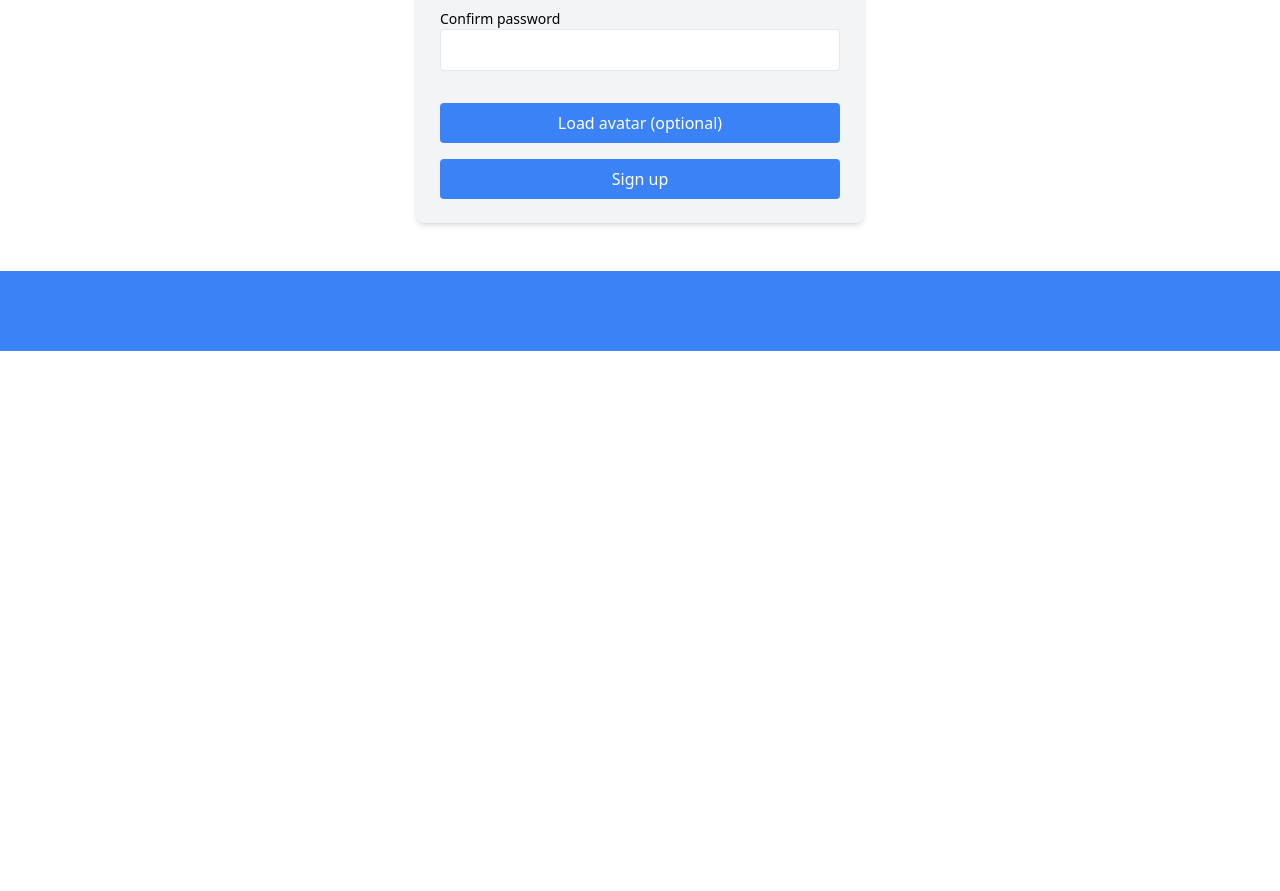
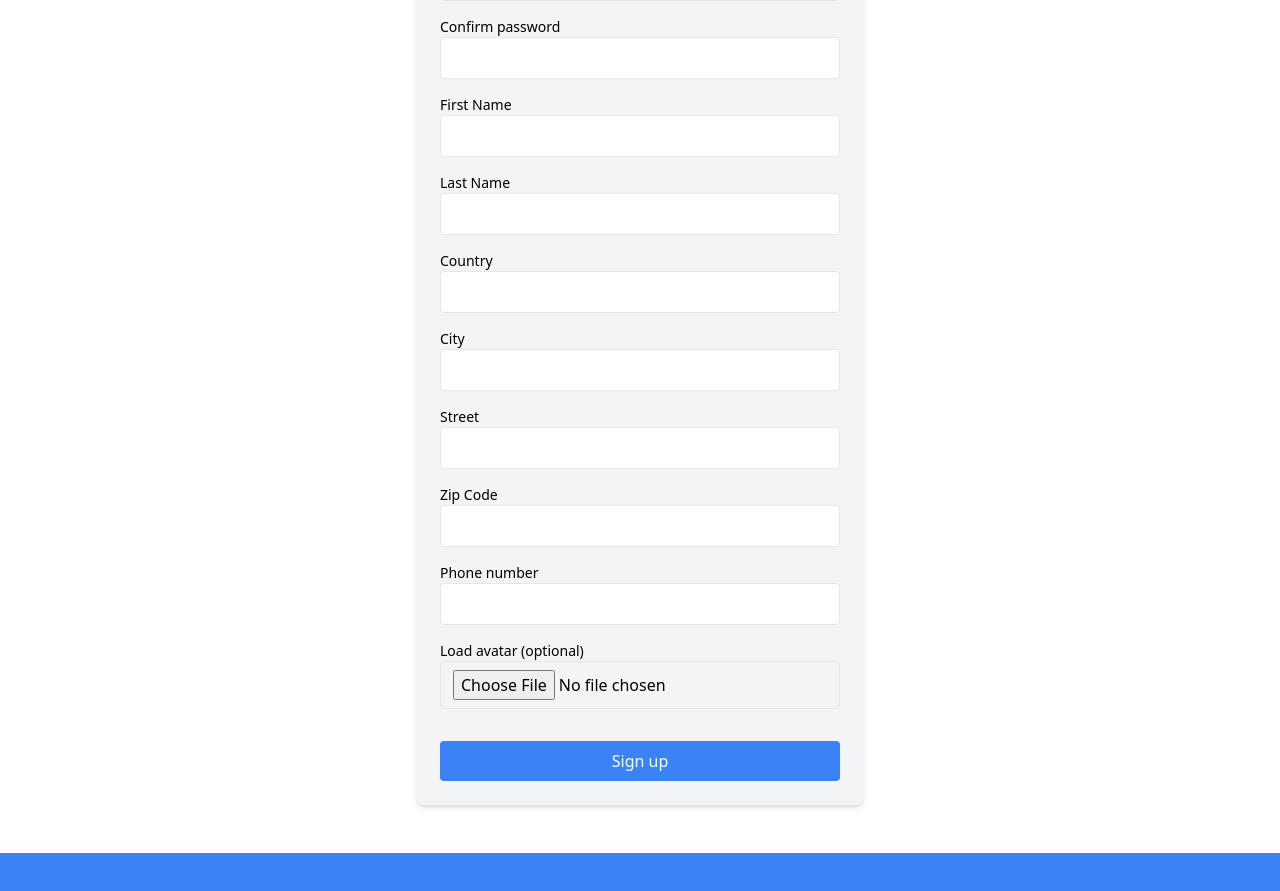
Before and after one commit to kzi-nastava/iks-project-event-planner-siit-2024-team-31, an Angular app: page /register in a window 1280 px wide. Shown: the part 413-1304 px from the top of the page. Before the commit the page ends 800 px from the top, so only its background shows below. Built offline with nearby package versions, Linux system fonts and the light colour scheme.

Commit message:
Finished refactoring auth, changed request register data, added photo saving

```diff
--- a/src/app/components/auth/register/register.component.html
+++ b/src/app/components/auth/register/register.component.html
@@ -1,6 +1,9 @@
 <div class="max-w-md mt-10 mx-auto bg-gray-100 p-6 rounded-lg shadow-md">
-  <h1 class="text-2xl font-bold mb-4">Registration page</h1>
+  <h1 class="text-2xl font-bold mb-1">Registration form</h1>
+  <hr class="mb-4 bg-black h-1" />
+
   <form (ngSubmit)="onSubmit()" #registerForm="ngForm">
+    <!-- Role selection -->
     <div class="mb-4">
       <label class="block text-sm font-medium">Choose your status</label>
       <select
@@ -10,12 +13,13 @@
         class="w-full border px-3 py-2 rounded"
       >
         <option value="" disabled selected>Who are you?</option>
-        <option value="AK">Basic user</option>
-        <option value="OD">Organizer</option>
-        <option value="PUP">Provider</option>
+        <option value="ROLE_USER">Basic user</option>
+        <option value="ROLE_OD">Organizer</option>
+        <option value="ROLE_PUP">Provider</option>
       </select>
     </div>
 
+    <!-- Email -->
     <div class="mb-4">
       <label class="block text-sm font-medium">Email</label>
       <input
@@ -26,6 +30,8 @@
         class="w-full border px-3 py-2 rounded"
       />
     </div>
+
+    <!-- Password -->
     <div class="mb-4">
       <label class="block text-sm font-medium">Password</label>
       <input
@@ -36,6 +42,8 @@
         class="w-full border px-3 py-2 rounded"
       />
     </div>
+
+    <!-- Confirm password -->
     <div class="mb-4">
       <label class="block text-sm font-medium">Confirm password</label>
       <input
@@ -47,9 +55,10 @@
       />
     </div>
 
-    <div *ngIf="user.role === 'AK'">
+    <!-- ROLE_USER-specific fields -->
+    <div *ngIf="user.role === 'ROLE_USER'">
       <div class="mb-4">
-        <label class="block text-sm font-medium">Name</label>
+        <label class="block text-sm font-medium">First Name</label>
         <input
           type="text"
           [(ngModel)]="user.firstName"
@@ -58,8 +67,9 @@
           class="w-full border px-3 py-2 rounded"
         />
       </div>
+
       <div class="mb-4">
-        <label class="block text-sm font-medium">Surname</label>
+        <label class="block text-sm font-medium">Last Name</label>
         <input
           type="text"
           [(ngModel)]="user.lastName"
@@ -68,46 +78,198 @@
           class="w-full border px-3 py-2 rounded"
         />
       </div>
+
+      <!-- Address fields (country, city, street, zipCode) -->
+      <div class="mb-4">
+        <label class="block text-sm font-medium">Country</label>
+        <input
+          type="text"
+          [(ngModel)]="user.address.country"
+          name="countryUser"
+          class="w-full border px-3 py-2 rounded"
+        />
+      </div>
+      <div class="mb-4">
+        <label class="block text-sm font-medium">City</label>
+        <input
+          type="text"
+          [(ngModel)]="user.address.city"
+          name="cityUser"
+          class="w-full border px-3 py-2 rounded"
+        />
+      </div>
+      <div class="mb-4">
+        <label class="block text-sm font-medium">Street</label>
+        <input
+          type="text"
+          [(ngModel)]="user.address.street"
+          name="streetUser"
+          class="w-full border px-3 py-2 rounded"
+        />
+      </div>
+      <div class="mb-4">
+        <label class="block text-sm font-medium">Zip Code</label>
+        <input
+          type="text"
+          [(ngModel)]="user.address.zipCode"
+          name="zipCodeUser"
+          class="w-full border px-3 py-2 rounded"
+        />
+      </div>
+
       <div class="mb-4">
         <label class="block text-sm font-medium">Phone number</label>
         <input
           type="text"
           [(ngModel)]="user.phoneNumber"
-          name="lastName"
+          name="phoneNumberUser"
           required
+          class="w-full border px-3 py-2 rounded"
+        />
+      </div>
+
+      <!-- Single file input for avatar -->
+      <div class="mb-4">
+        <label class="block text-sm font-medium">Load avatar (optional)</label>
+        <input
+          type="file"
+          accept="image/*"
+          (change)="onFileSelectedSingle($event)"
           class="w-full border px-3 py-2 rounded"
         />
       </div>
     </div>
 
-    <div *ngIf="user.role === 'OD'">
+    <!-- ROLE_OD-specific fields -->
+    <div *ngIf="user.role === 'ROLE_OD'">
       <div class="mb-4">
-        <label class="block text-sm font-medium">Name</label>
+        <label class="block text-sm font-medium">First Name</label>
         <input
           type="text"
           [(ngModel)]="user.firstName"
-          name="firstName"
+          name="firstNameOD"
           required
           class="w-full border px-3 py-2 rounded"
         />
       </div>
       <div class="mb-4">
-        <label class="block text-sm font-medium">Surname</label>
+        <label class="block text-sm font-medium">Last Name</label>
         <input
           type="text"
           [(ngModel)]="user.lastName"
-          name="lastName"
+          name="lastNameOD"
+          required
+          class="w-full border px-3 py-2 rounded"
+        />
+      </div>
+
+      <!-- Address -->
+      <div class="mb-4">
+        <label class="block text-sm font-medium">Country</label>
+        <input
+          type="text"
+          [(ngModel)]="user.address.country"
+          name="countryOD"
+          class="w-full border px-3 py-2 rounded"
+        />
+      </div>
+      <div class="mb-4">
+        <label class="block text-sm font-medium">City</label>
+        <input
+          type="text"
+          [(ngModel)]="user.address.city"
+          name="cityOD"
+          class="w-full border px-3 py-2 rounded"
+        />
+      </div>
+      <div class="mb-4">
+        <label class="block text-sm font-medium">Street</label>
+        <input
+          type="text"
+          [(ngModel)]="user.address.street"
+          name="streetOD"
+          class="w-full border px-3 py-2 rounded"
+        />
+      </div>
+      <div class="mb-4">
+        <label class="block text-sm font-medium">Zip Code</label>
+        <input
+          type="text"
+          [(ngModel)]="user.address.zipCode"
+          name="zipCodeOD"
+          class="w-full border px-3 py-2 rounded"
+        />
+      </div>
+
+      <div class="mb-4">
+        <label class="block text-sm font-medium">Phone number</label>
+        <input
+          type="text"
+          [(ngModel)]="user.phoneNumber"
+          name="phoneNumberOD"
+          required
+          class="w-full border px-3 py-2 rounded"
+        />
+      </div>
+
+      <!-- Multiple file input -->
+      <div class="mb-4">
+        <label class="block text-sm font-medium">Load images</label>
+        <input
+          type="file"
+          multiple
+          accept="image/*"
+          (change)="onFilesSelectedMultiple($event)"
+          class="w-full border px-3 py-2 rounded"
+        />
+      </div>
+    </div>
+
+    <!-- ROLE_PUP-specific fields -->
+    <div *ngIf="user.role === 'ROLE_PUP'">
+      <div class="mb-4">
+        <label class="block text-sm font-medium">Company Name</label>
+        <input
+          type="text"
+          [(ngModel)]="user.firstName"
+          name="companyName"
           required
           class="w-full border px-3 py-2 rounded"
         />
       </div>
       <div class="mb-4">
-        <label class="block text-sm font-medium">Address</label>
+        <label class="block text-sm font-medium">Country</label>
         <input
           type="text"
-          [(ngModel)]="user.address"
-          name="address"
-          required
+          [(ngModel)]="user.address.country"
+          name="countryPUP"
+          class="w-full border px-3 py-2 rounded"
+        />
+      </div>
+      <div class="mb-4">
+        <label class="block text-sm font-medium">City</label>
+        <input
+          type="text"
+          [(ngModel)]="user.address.city"
+          name="cityPUP"
+          class="w-full border px-3 py-2 rounded"
+        />
+      </div>
+      <div class="mb-4">
+        <label class="block text-sm font-medium">Street</label>
+        <input
+          type="text"
+          [(ngModel)]="user.address.street"
+          name="streetPUP"
+          class="w-full border px-3 py-2 rounded"
+        />
+      </div>
+      <div class="mb-4">
+        <label class="block text-sm font-medium">Zip Code</label>
+        <input
+          type="text"
+          [(ngModel)]="user.address.zipCode"
+          name="zipCodePUP"
           class="w-full border px-3 py-2 rounded"
         />
       </div>
@@ -116,40 +278,7 @@
         <input
           type="text"
           [(ngModel)]="user.phoneNumber"
-          name="lastName"
-          required
-          class="w-full border px-3 py-2 rounded"
-        />
-      </div>
-    </div>
-
-    <div *ngIf="user.role === 'PUP'">
-      <div class="mb-4">
-        <label class="block text-sm font-medium">Company name</label>
-        <input
-          type="text"
-          [(ngModel)]="user.companyName"
-          name="companyName"
-          required
-          class="w-full border px-3 py-2 rounded"
-        />
-      </div>
-      <div class="mb-4">
-        <label class="block text-sm font-medium">Address</label>
-        <input
-          type="text"
-          [(ngModel)]="user.address"
-          name="address"
-          required
-          class="w-full border px-3 py-2 rounded"
-        />
-      </div>
-      <div class="mb-4">
-        <label class="block text-sm font-medium">Phone number</label>
-        <input
-          type="text"
-          [(ngModel)]="user.phoneNumber"
-          name="lastName"
+          name="phoneNumberPUP"
           required
           class="w-full border px-3 py-2 rounded"
         />
@@ -157,23 +286,63 @@
       <div class="mb-4">
         <label class="block text-sm font-medium">Company Description</label>
         <textarea
-          [(ngModel)]="user.companyDescription"
+          [(ngModel)]="user.description"
           name="companyDescription"
           required
           class="w-full border px-3 py-2 rounded"
         ></textarea>
       </div>
+
+      <!-- Multiple file input for provider role -->
+      <div class="mb-4">
+        <label class="block text-sm font-medium">Load images</label>
+        <input
+          type="file"
+          multiple
+          accept="image/*"
+          (change)="onFilesSelectedMultiple($event)"
+          class="w-full border px-3 py-2 rounded"
+        />
+      </div>
     </div>
 
-    <button class="w-full bg-blue-500 text-white px-4 py-2 rounded mt-4">
-      Load avatar (optional)
+    <!-- Previews (either single or multiple) -->
+    <div class="mb-4" *ngIf="previewUrls && previewUrls.length > 0">
+      <label class="block text-sm font-medium mb-2">Preview:</label>
+      <div class="flex flex-wrap gap-4">
+        <div
+          class="relative border rounded p-1"
+          *ngFor="let url of previewUrls; index as i"
+        >
+          <img
+            [src]="url"
+            [alt]="'Image ' + i"
+            class="w-32 h-32 object-cover border rounded"
+          />
+          <!-- Delete button (X) -->
+          <button
+            type="button"
+            class="absolute top-0 right-0 bg-red-500 text-white p-1 rounded"
+            (click)="removePicture(i)"
+          >
+            ×
+          </button>
+        </div>
+      </div>
+    </div>
+
+    <!-- Submit button -->
+    <button
+      type="submit"
+      [disabled]="isSubmitting"
+      class="w-full bg-blue-500 text-white px-4 py-2 rounded mt-4"
+    >
+      {{ isSubmitting ? "Submitting..." : "Sign up" }}
     </button>
 
-    <button
-      type="submit"
-      class="w-full bg-blue-500 text-white px-4 py-2 rounded mt-4"
-    >
-      Sign up
-    </button>
+    <!-- Error message (if any) -->
+    <p class="text-red-500 mt-2" *ngIf="registrationError">
+      {{ registrationError }}
+    </p>
   </form>
 </div>
--- a/src/app/components/auth/register/register.component.ts
+++ b/src/app/components/auth/register/register.component.ts
@@ -1,11 +1,12 @@
-// src/app/components/auth/register/register.component.ts
 import { CommonModule } from '@angular/common';
 import { HttpClientModule } from '@angular/common/http';
 import { Component } from '@angular/core';
 import { FormsModule } from '@angular/forms';
 import { Router } from '@angular/router';
 import { AuthService } from '../../../services/auth/auth.service';
+import { RegisterResponse } from '../../../types/dto/responses/registerResponse';
 import { User } from '../../../types/models/user.model';
+import { Role } from '../../../types/roles';
 
 @Component({
   selector: 'app-register',
@@ -14,29 +15,63 @@ import { User } from '../../../types/models/user.model';
   imports: [CommonModule, FormsModule, HttpClientModule],
 })
 export class RegisterComponent {
+  /**
+   * Main user data (text fields).
+   * In your code, "pictures" can be ignored if you're not using base64 on the frontend,
+   * but we'll keep it for demonstration purposes.
+   */
   user: User = {
-    role: '',
+    role: Role.ROLE_USER,
     email: '',
     password: '',
     firstName: '',
     lastName: '',
-    companyName: '',
-    companyDescription: '',
+    address: {
+      country: '',
+      city: '',
+      street: '',
+      zipCode: '',
+    },
+    phoneNumber: '',
+    description: '',
   };
 
+  // Used if ROLE_PUP requires company name and description
+  companyName?: string;
+  companyDescription?: string;
 
+  // Confirmation password field
   confirmPassword: string = '';
+
+  // For UI state and displaying errors
   isSubmitting: boolean = false;
   registrationError: string = '';
 
+  /**
+   * An array to store selected files (type File).
+   * These files will be appended to FormData and sent to the backend.
+   */
+  filesForUpload: File[] = [];
+
+  /**
+   * An array of preview URLs (base64 or data URLs) for displaying images on the frontend.
+   */
+  previewUrls: string[] = [];
+
   constructor(private authService: AuthService, private router: Router) {}
 
+  /**
+   * Submits the form: builds a FormData object with all the fields and files,
+   * and then sends it to the backend.
+   */
   onSubmit() {
+    // Check password confirmation
     if (this.user.password !== this.confirmPassword) {
       alert('Passwords do not match');
       return;
     }
 
+    // Role must be selected
     if (!this.user.role) {
       alert('Please, choose a role');
       return;
@@ -45,20 +80,109 @@ export class RegisterComponent {
     this.isSubmitting = true;
     this.registrationError = '';
 
-    this.authService.register(this.user).subscribe(
-      (response) => {
+    // 1) Create a FormData object
+    const formData = new FormData();
+
+    // 2) Append text fields
+    formData.append('role', this.user.role);
+    formData.append('email', this.user.email);
+    formData.append('password', this.user.password);
+    formData.append('firstName', this.user.firstName || '');
+    formData.append('lastName', this.user.lastName || '');
+    formData.append('phoneNumber', this.user.phoneNumber || '');
+
+    // Address
+    formData.append('country', this.user.address.country || '');
+    formData.append('city', this.user.address.city || '');
+    formData.append('address', this.user.address.street || '');
+    formData.append('zipCode', this.user.address.zipCode || '');
+
+    // Description (for PUP)
+    if (this.user.description) {
+      formData.append('description', this.user.description);
+    }
+
+    // 3) Append files
+    this.filesForUpload.forEach((file) => {
+      formData.append('photos', file);
+    });
+
+    // 4) Make the request
+    this.authService.register(formData).subscribe(
+      (response: RegisterResponse) => {
         this.isSubmitting = false;
-        if (response.token && response.user) {
-          this.router.navigate(['/']);
+
+        if (response.exception) {
+          // If there is an error from the backend
+          this.registrationError = response.exception;
         } else {
-          this.registrationError = '';
+          // Successful registration
+          alert(response.message);
+          this.router.navigate(['/login']);
         }
       },
       (error) => {
         this.isSubmitting = false;
-        this.registrationError = '';
+        this.registrationError = 'Registration failed.';
         console.error('Error:', error);
       }
     );
   }
+
+  /**
+   * If ROLE_USER is allowed only one file (avatar),
+   * we handle that here.
+   */
+  onFileSelectedSingle(event: any) {
+    const file: File = event.target.files[0];
+    if (!file) return;
+
+    // Reset arrays
+    this.previewUrls = [];
+    this.filesForUpload = [];
+
+    // Store the file
+    this.filesForUpload.push(file);
+
+    // Create a preview for the UI (optional)
+    const reader = new FileReader();
+    reader.onload = (e: any) => {
+      const dataUrl = e.target.result;
+      this.previewUrls.push(dataUrl);
+    };
+    reader.readAsDataURL(file);
+  }
+
+  /**
+   * If ROLE_OD or ROLE_PUP can upload multiple files,
+   * we handle them here.
+   */
+  onFilesSelectedMultiple(event: any) {
+    const files: FileList = event.target.files;
+    if (!files || files.length === 0) return;
+
+    // Reset arrays
+    this.previewUrls = [];
+    this.filesForUpload = [];
+
+    Array.from(files).forEach((file: File) => {
+      this.filesForUpload.push(file);
+
+      // Create a preview for the UI (optional)
+      const reader = new FileReader();
+      reader.onload = (e: any) => {
+        const dataUrl = e.target.result;
+        this.previewUrls.push(dataUrl);
+      };
+      reader.readAsDataURL(file);
+    });
+  }
+
+  /**
+   * Removes one image from the preview and from the file array.
+   */
+  removePicture(index: number): void {
+    this.previewUrls.splice(index, 1);
+    this.filesForUpload.splice(index, 1);
+  }
 }
--- a/src/app/types/models/user.model.ts
+++ b/src/app/types/models/user.model.ts
@@ -1,19 +1,20 @@
 export interface User {
-  id?: number;
-  role: string; // ('OD', 'PUP', 'AK')
+  role: string;
   email: string;
-  password?: string;
-  firstName?: string;
-  lastName?: string;
-  profilePicture?: string;
-  address?: string;
-  phoneNumber?: string;
+  password: string;
 
-  // (PUP)
-  companyName?: string;
-  companyDescription?: string;
-  companyAddress?: string;
-  companyPhone?: string;
-  companyPhotos?: string[];
-  token?: string;
+  firstName: string;
+  lastName: string;
+
+  address: {
+    country: string;
+    city: string;
+    street?: string;
+    zipCode?: string;
+  };
+
+  phoneNumber: string;
+
+  //for PUP
+  description?: string;
 }
--- a/src/app/types/roles.ts
+++ b/src/app/types/roles.ts
@@ -1,6 +1,6 @@
-export enum Roles {
-  'ROLE_USER',
-  'ROLE_OD',
-  'ROLE_PUP',
-  'ROLE_ADMIN',
+export enum Role {
+  ROLE_USER = 'ROLE_USER',
+  ROLE_OD = 'ROLE_OD',
+  ROLE_PUP = 'ROLE_PUP',
+  ROLE_ADMIN = 'ROLE_ADMIN',
 }
```
Also changed, not shown: src/app/services/auth/auth.service.ts (+6 -4 lines).
